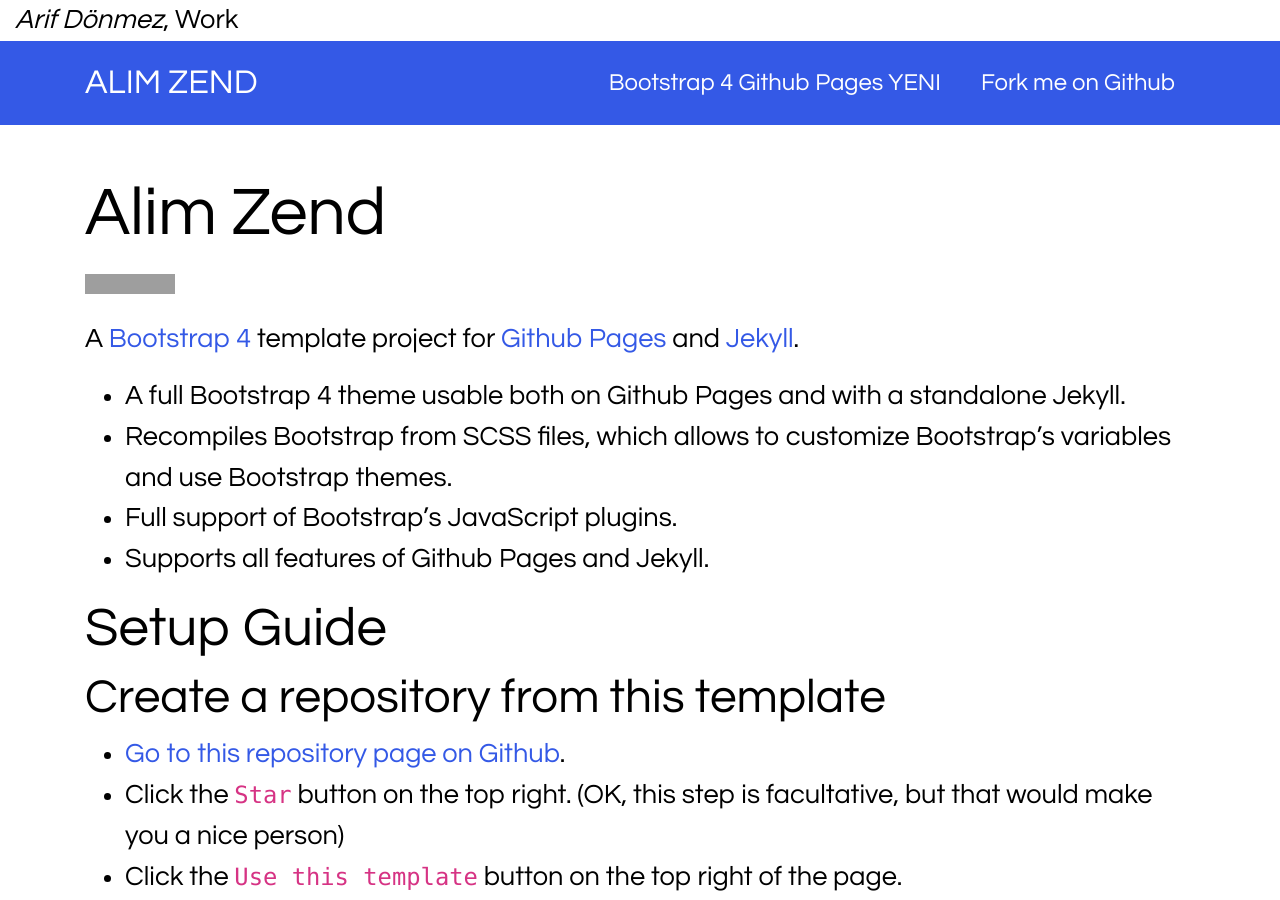
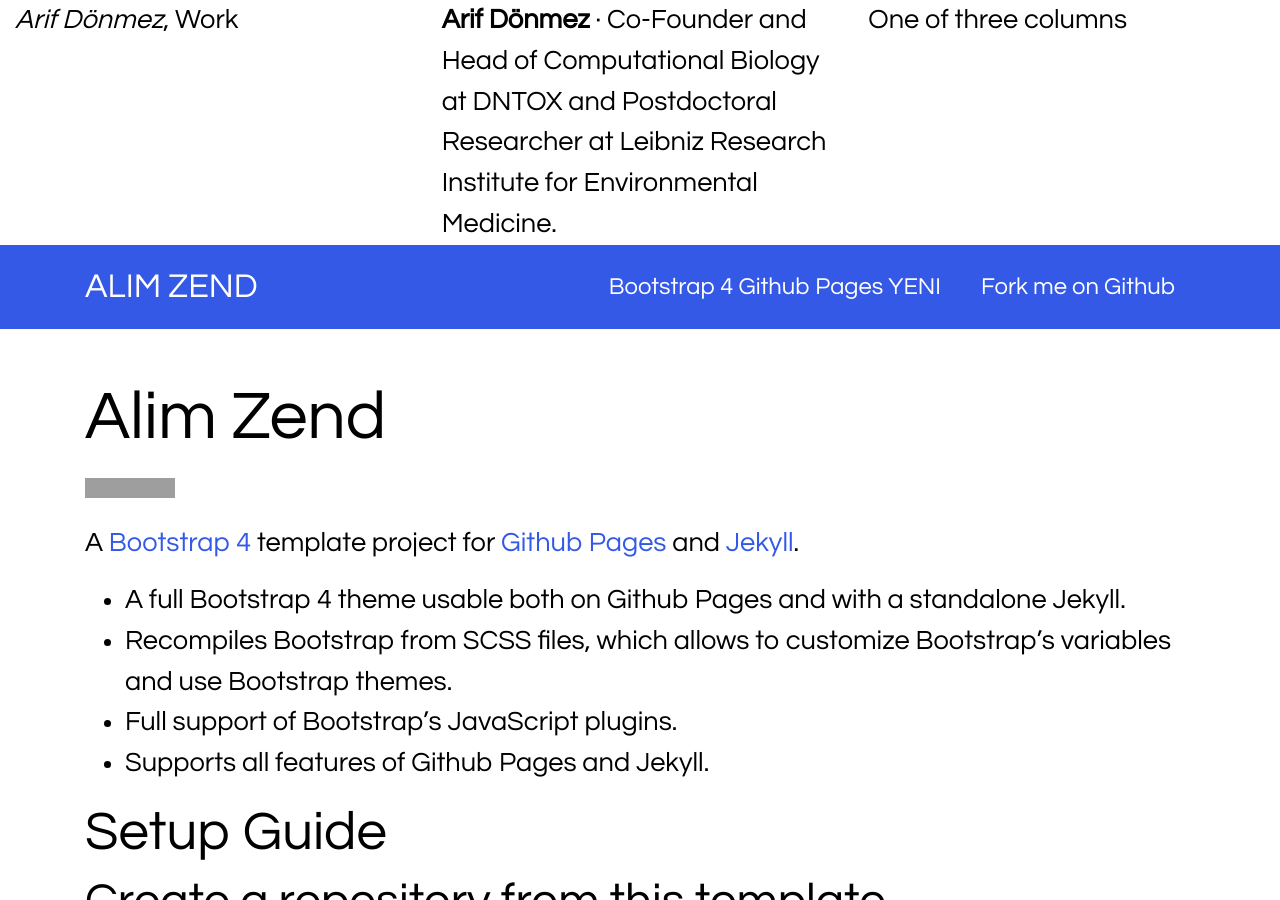
Before and after one commit to alim-zend/alim-zend.github.io, a Jekyll site: the page built from index.md, in a window 1280 px wide and 900 px high. Built offline with Jekyll 4.4.1, drawn with Linux system fonts in a browser that asks for light colours; grey boxes are pictures that could not be loaded.

Commit message:
Update header.html

```diff
--- a/_includes/header.html
+++ b/_includes/header.html
@@ -1,6 +1,17 @@
 <header>
   <div class="container-fluid">
-    <i>Arif Dönmez</i>, Work
+    <div class="row">
+      <div class="col-sm">
+          <i>Arif Dönmez</i>, Work
+      </div>
+      <div class="col-sm">
+        <b>Arif Dönmez</b> · Co-Founder and Head of Computational Biology at DNTOX and Postdoctoral Researcher at Leibniz Research Institute for Environmental Medicine.
+      </div>
+      <div class="col-sm">
+        One of three columns
+      </div>
+    </div>
+  </div>
   </div>
 </header>
 <nav class="navbar navbar-expand-lg navbar-dark bg-primary">
```
